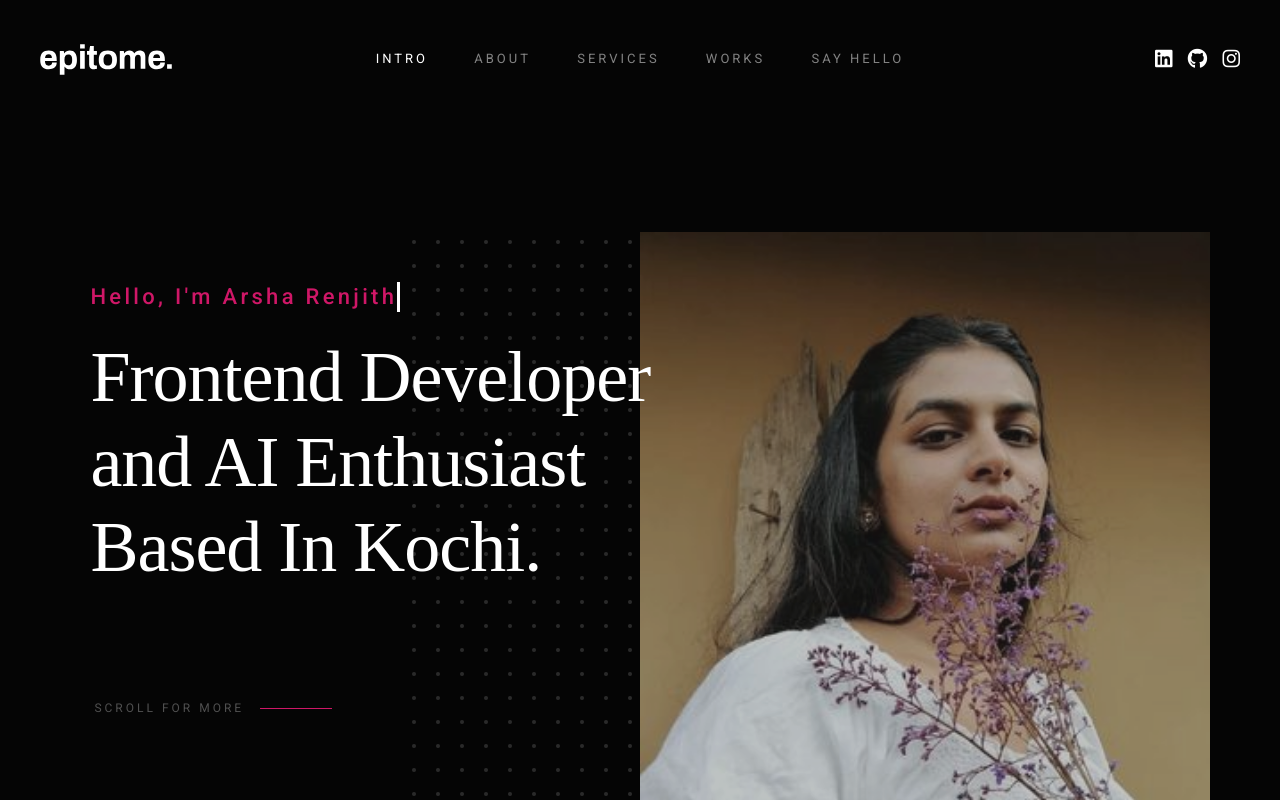
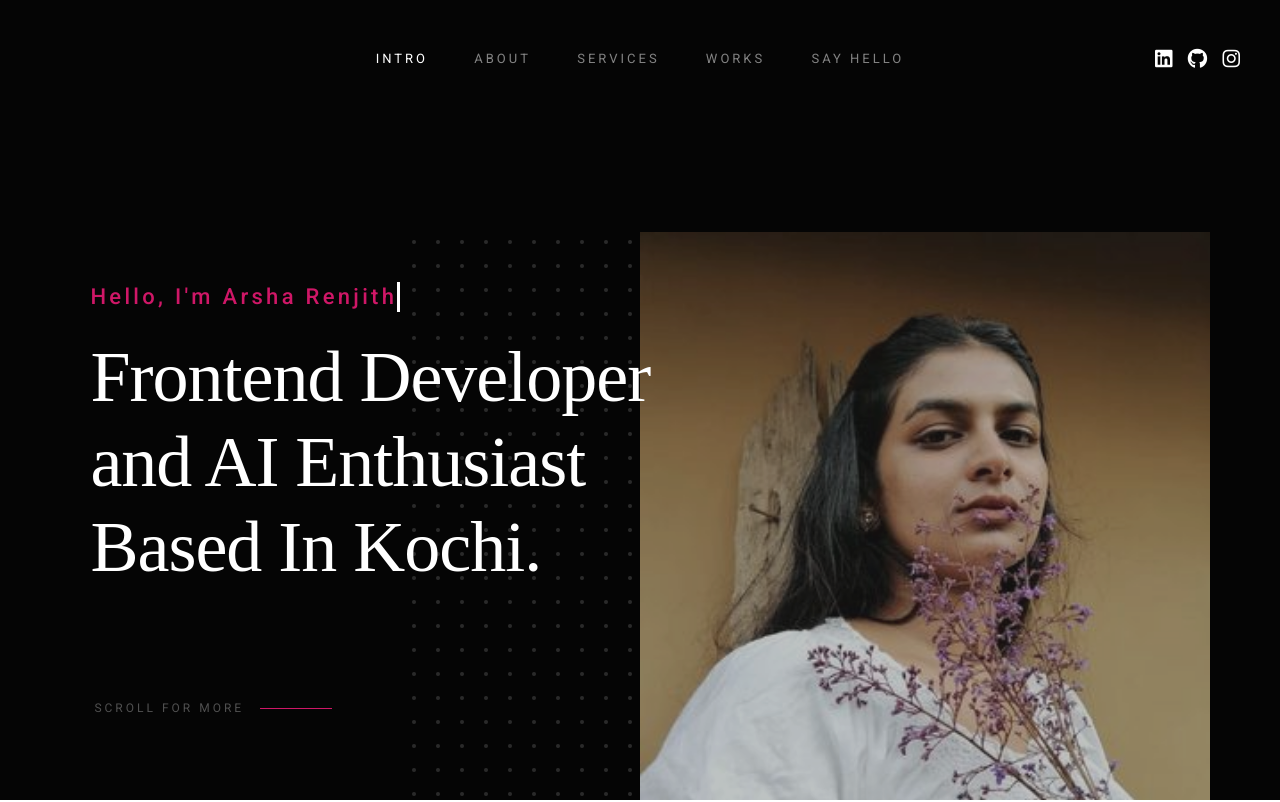
Before and after one commit to Arsha27/Myportfolio, a plain HTML site: page index.html in a window 1280 px wide. Shown: the top 802 px of the page. Drawn offline with Linux system fonts and the light colour scheme; a script that the page names is missing; a web font is replaced by a local one.

Commit message:
Update index.html

```diff
--- a/index.html
+++ b/index.html
@@ -44,11 +44,7 @@
     ================================================== -->
     <header class="s-header">
 
-        <div class="header-logo">
-            <a class="site-logo" href="index.html">
-                <img src="images/logo.svg" alt="Homepage">
-            </a>
-        </div>
+
 
         <nav class="header-nav-wrap">
             <ul class="header-main-nav">
```
